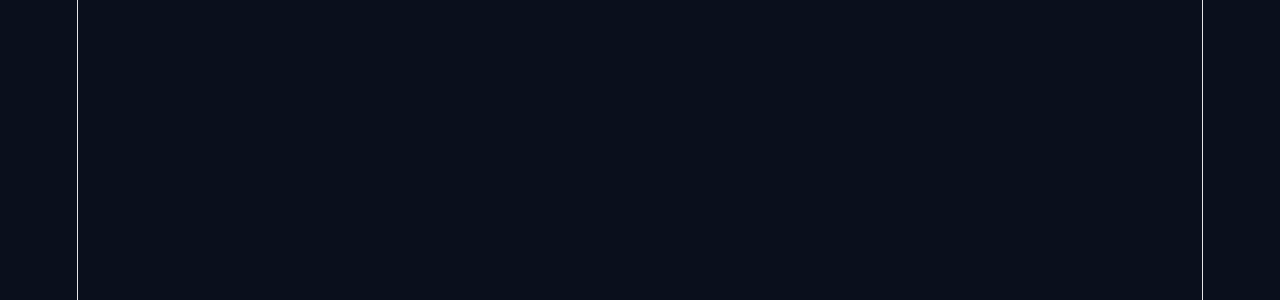
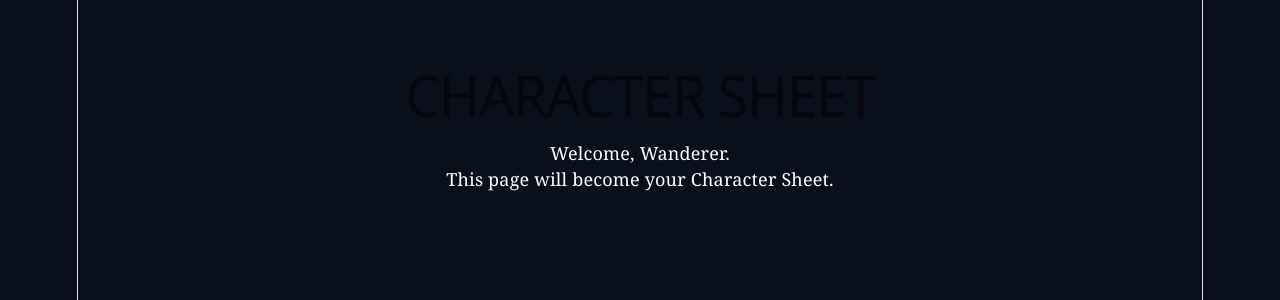
Before and after one commit to fperry64/the-realm, a React app in the folder web/: page /character in a window 1280 px wide. Before the commit this address had no page. Shown: the top 300 px of the page. Built offline with nearby package versions, Linux system fonts and the light colour scheme; the HTML template or start-up script is replaced by a standard one.

Commit message:
Create Character Sheet v1

```diff
--- a/web/src/App.jsx
+++ b/web/src/App.jsx
@@ -3,6 +3,7 @@ import { BrowserRouter, Routes, Route } from 'react-router-dom'
 import Home from './pages/Home'
 import Register from './pages/Register'
 import ChooseDestiny from './pages/ChooseDestiny'
+import CharacterSheet from './pages/CharacterSheet'
 
 function App() {
   return (
@@ -11,6 +12,7 @@ function App() {
         <Route path="/" element={<Home />} />
         <Route path="/register" element={<Register />} />
         <Route path="/choose-destiny" element={<ChooseDestiny />} />
+        <Route path="/character" element={<CharacterSheet />} />
       </Routes>
     </BrowserRouter>
   )
--- /dev/null
+++ b/web/src/pages/CharacterSheet.jsx
@@ -0,0 +1,13 @@
+function CharacterSheet() {
+  return (
+    <div style={{ textAlign: 'center', padding: '50px' }}>
+      <h1>CHARACTER SHEET</h1>
+
+      <p>Welcome, Wanderer.</p>
+
+      <p>This page will become your Character Sheet.</p>
+    </div>
+  )
+}
+
+export default CharacterSheet
```
